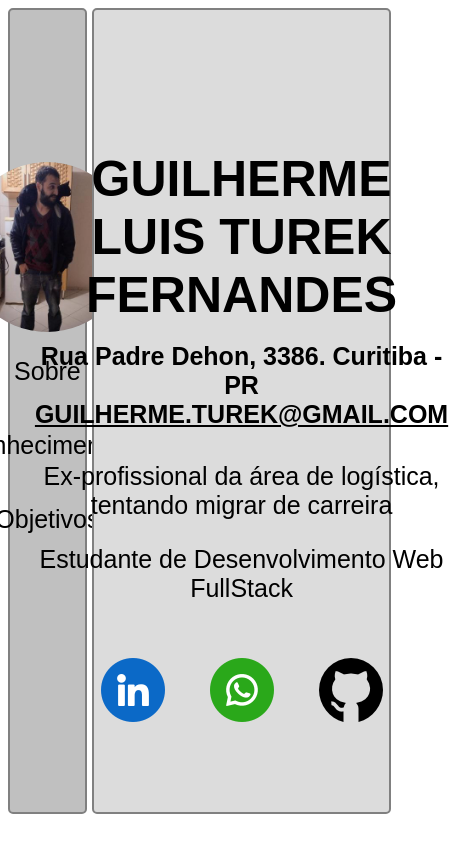
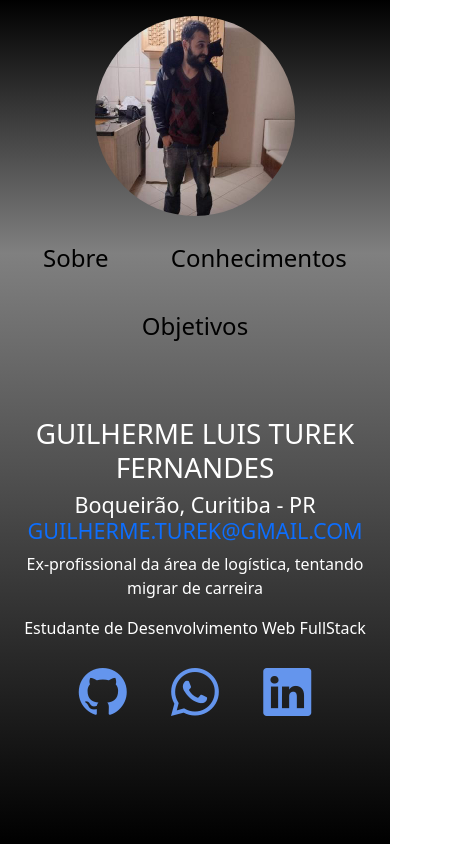
Before and after one commit to Guilherme-Turek/Portifolio, a plain HTML site: page index.html in a window 390 px wide. Shown: the whole page, 463 px wide, since content can reach past the window. Drawn offline with nearby package versions, Linux system fonts and the light colour scheme.

Commit message:
Mudança para layou responsivo. Remoção de arquivos desnecessários e adição do arquivo JS

```diff
--- /dev/null
+++ b/assets/css/style.css
@@ -0,0 +1,57 @@
+.myphoto {
+    width: 200px;
+}
+
+.info{
+    background: linear-gradient(to bottom right, black, grey);
+}
+
+button{
+    margin: 10px 0 10px 0;
+    text-decoration: none;
+    color: black !important;
+    font-size: 18pt !important;
+    cursor: pointer;
+    border: none !important;
+}
+
+button:hover{
+    text-shadow: 5px 3px 3px black;
+}
+
+a{
+    text-decoration: none;
+}
+
+.icons {
+    margin: 0 20px;
+    cursor:pointer;
+    color: cornflowerblue;
+    font-size: 3rem
+}
+
+.content{
+    background: linear-gradient(to bottom left, black, grey);
+    color: #fff;
+}
+
+ul{
+    list-style: none;
+}
+
+@media screen and (max-width: 720px){
+    .info{
+        height: 30vh;
+        background: linear-gradient(to bottom, black, grey);
+    }
+
+    a:hover{
+        color: black;
+        text-shadow: 2px 3px 3px black;
+    }
+
+    .content{
+        height: 70vh;
+        background: linear-gradient(to top, black, grey);
+    }
+}
--- /dev/null
+++ b/assets/js/script.js
@@ -0,0 +1,25 @@
+const linkAbout     = document.querySelector('#about');
+const linkKnowledge = document.querySelector('#knowledge');
+const linkObjective = document.querySelector('#objective');
+
+const about     = document.querySelector('.about');
+const knowledge = document.querySelector('.knowledge');
+const objective = document.querySelector('.objective');
+
+linkAbout.addEventListener('click', () => {
+    about.classList.replace('d-none', 'd-flex')
+    knowledge.classList.replace('d-flex' , 'd-none')
+    objective.classList.replace('d-flex' , 'd-none')
+});
+
+linkKnowledge.addEventListener('click', () => {
+    about.classList.replace('d-flex' , 'd-none')
+    knowledge.classList.replace('d-none', 'd-flex')
+    objective.classList.replace('d-flex' , 'd-none')
+});
+
+linkObjective.addEventListener('click', () => {
+    about.classList.replace('d-flex' , 'd-none')
+    knowledge.classList.replace('d-flex' , 'd-none')
+    objective.classList.replace('d-none', 'd-flex')
+});
--- a/css/conhecimentos.css
+++ /dev/null
@@ -1,38 +0,0 @@
-.conteudo {
-    background-color: #C0C0C0;
-    border: 3px solid black;
-    border-radius: 5px;
-    width: 70%;
-    height: 500px;
-    padding: 30px;
-}
-
-.growdev {
-    color: black;
-}
-
-.growdev:hover {
-    background-color: #808080;
-    border: #808080;
-    border-radius: 5px;
-    padding: 5px;
-    transform: scale(2.5);
-    transition: all 0.5s;
-}
-
-.lista {
-    display: flex;
-    flex-direction: column;
-    justify-content: center;
-    margin-top: 35px;
-    text-align: left;
-}
-
-.itens-lista {
-    padding: 20px;
-}
-
-.img-lista {
-    width: 54px;
-    margin-bottom: -15px;
-}
--- a/css/index.css
+++ /dev/null
@@ -1,32 +0,0 @@
-.conteudo {
-    padding: 15px;
-}
-
-.nome {
-    font-size: 50px;
-    margin-bottom: -15px;
-}
-
-.email {
-    color: black;
-}
-
-.email:hover {
-    background-color: #808080;
-    border: #808080;
-    border-radius: 5px;
-    padding: 5px;
-    transform: scale(2.5);
-    transition: 0.2s;
-}
-
-.icons {
-    display: flex;
-    flex-direction: row;
-    column-gap: 45px;
-}
-
-.icons2:hover {
-    transform: scale(1.5);
-    transition: all 0.5s;
-}
--- a/css/objetivos.css
+++ /dev/null
@@ -1,17 +0,0 @@
-div {
-    background-color: #C0C0C0;
-    border: 3px solid black;
-    border-radius: 5px;
-    width: 70%;
-    height: 500px;
-}
-
-.lista {
-    text-align: left;
-    list-style-position: inside;
-}
-
-.itens-list {
-    margin-top: 15px;
-    padding: 15px;
-}
--- a/css/styles.css
+++ /dev/null
@@ -1,81 +0,0 @@
-.container {
-    display: flex;
-    flex-direction: row;
-    align-items: center;
-    font-family: Arial, Helvetica, sans-serif;
-}
-
-.bloco-1 {
-    background-color: #C0C0C0;
-    width: 20%;
-    height: 95vh;
-    display: flex;
-    flex-direction: column;
-    border: 2px solid #808080;
-    border-radius: 5px;
-    align-items: center;
-}
-
-.foto {
-    max-width: 300px;
-    border-radius: 200px;
-    margin: 18vh 5px 25px 5px;
-}
-
-.menu {
-    display: flex;
-    flex-direction: column;
-    align-items: center;
-    row-gap: 45px;
-    font-size: 25px;
-    padding: px;
-}
-
-.linkmenu {
-    color: black;
-    text-decoration: none;
-    text-align: center;
-}
-
-.linkmenu:hover {
-    background-color: #808080;
-    border: #808080;
-    border-radius: 5px;
-    padding: 5px;
-    transform: scale(1.2);
-    transition: all 0.5s;
-}
-
-.bloco-2 {
-    background-color: #DCDCDC;
-    width: 79%;
-    margin-left: 5px;
-    height: 95vh;
-    border: 2px solid #808080;
-    border-radius: 5px;
-    display: flex;
-    flex-direction: column;
-    align-items: center;
-    justify-content: center;
-    gap: 15px;
-    text-align: center;
-    font-size: 25px;
-}
-
-@media (max-width: 1550px) {
-    .foto {
-        width: 230px;
-    }
-}
-
-@media (max-width: 1260px) {
-    .foto {
-        width: 190px;
-    }
-}
-
-@media (max-width: 960px) {
-    .foto {
-        width: 170px;
-    }
-}
--- a/index.html
+++ b/index.html
@@ -1,45 +1,121 @@
-<!DOCTYPE html>
+<!doctype html>
 <html lang="pt-br">
   <head>
-    <meta charset="UTF-8">
-    <meta http-equiv="X-UA-Compatible" content="IE=edge">
-    <meta name="viewport" content="width=device-width, initial-scale=1.0">
-    <title>Sobre</title>
-    <link rel="stylesheet" href="./css/styles.css">
-    <link rel="stylesheet" href="./css/index.css">
+    <meta charset="utf-8">
+    <meta name="viewport" content="width=device-width, initial-scale=1">
+    <title>Bootstrap demo</title>
+    <link href="https://cdn.jsdelivr.net/npm/bootstrap@5.2.2/dist/css/bootstrap.min.css" rel="stylesheet" integrity="sha384-Zenh87qX5JnK2Jl0vWa8Ck2rdkQ2Bzep5IDxbcnCeuOxjzrPF/et3URy9Bv1WTRi" crossorigin="anonymous">
+    <link rel="stylesheet" href="https://cdn.jsdelivr.net/npm/bootstrap-icons@1.9.1/font/bootstrap-icons.css">
+    <link rel="stylesheet" href="./assets/css/style.css">
 
   </head>
   <body>
 
-    <main class="container">
-        <section class="bloco-1">
-            <img class="foto" src="./assets/eu.jpeg" alt="Foto Guilherme">
-            <nav class="menu">
-                <a class="linkmenu" href="./index.html">Sobre</a>
-                <a class="linkmenu" href="./conhecimentos.html">Conhecimentos</a>
-                <a class="linkmenu" href="./objetivos.html">Objetivos</a>
+    <main class="container-fluid">
+      <div class="row vh-100">
+        <div class="info col-12 d-flex flex-column pt-3 col-md-3 d-md-flex flex-md-column align-items-md-center justify-content-md-center">
+          <img src="./assets/img/eu.jpeg" class="myphoto rounded-circle align-self-center">
+          <nav class="navbar justify-content-around flex-md-column justify-content-md-center">
+            <button class="btn" id="about">
+              Sobre
+            </button>
+            <button class="btn" id="knowledge">
+              Conhecimentos
+            </button>
+            <button class="btn" id="objective">
+              Objetivos
+            </button>
           </nav>
-        </section>
+        </div>
 
-        <section class="bloco-2">
-            <div class="conteudo">
-                <h1 class="nome">GUILHERME LUIS TUREK FERNANDES</h1>
-                <h4>Rua Padre Dehon, 3386. Curitiba - PR
-                    <a class="email" href="mailto:guilherme.turek@gmail.com">GUILHERME.TUREK@GMAIL.COM</a>
+        <div class="content about col-12 d-flex flex-column align-items-center justify-content-center pt-5 col-md-9 text-center">
+          <h1>
+            GUILHERME LUIS TUREK FERNANDES
+          </h1>
+          <h4>
+            Boqueirão, Curitiba - PR
+              <a href="mailto:guilherme.turek@gmail.com">
+                GUILHERME.TUREK@GMAIL.COM
+              </a>
           </h4>
-                <p>Ex-profissional da área de logística, tentando migrar de carreira</p>
-                <p>Estudante de Desenvolvimento Web FullStack</p>
+          <p>
+            Ex-profissional da área de logística, tentando migrar de carreira
+          </p>
+          <p>
+            Estudante de Desenvolvimento Web FullStack
+          </p>
+          <div>
+            <a href="https://github.com/Guilherme-Turek">
+              <i class="bi bi-github icons"></i>
+            </a>
+            <a href="https://api.whatsapp.com/send?phone=5541991995905&text=Ol%C3%A1%2C%20deixe%20sua%20mensagem!!">
+              <i class="bi bi-whatsapp icons"></i>
+            </a>
+            <a href="https://www.linkedin.com/in/guilherme-luis-078869232/">
+              <i class="bi bi-linkedin icons"></i>
+            </a>
           </div>
-            <div class="icons">
-                <a class="icons2" target="_blank" href="https://www.linkedin.com/in/guilherme-luis-078869232/">
-                    <img src="./assets/linkedin.png" alt="linkedin"></a>
-                <a class="icons2" target="_blank" href="https://api.whatsapp.com/send?phone=5541991995905&text=Ol%C3%A1%2C%20deixe%20sua%20mensagem!!">
-                    <img src="./assets/whatsapp.png" alt="whatsapp"></a>
-                <a class="icons2" target="_blank" href="https://github.com/Guilherme-Turek">
-                    <img src="./assets/github.png" alt="github"></a>
         </div>
-        </section>
+
+        <div class="content knowledge col-12 d-none flex-column align-items-center justify-content-center pt-5 col-md-9 text-center">
+          <h1>
+              Conhecimentos
+          </h1>
+          <p>
+              Estudante do programa Starter FullStack Web Developer da
+              <a href="https://www.growdev.com.br/starter">
+                  GrowDev
+              </a>
+          </p>
+          <br>
+          <ul class="text-start d-flex">
+              <div class="mx-5">
+                  <li class="my-3">
+                  <i class="bi bi-filetype-html" style="font-size: 1.3em;"> HTML</i>
+                  </li>
+                  <li class="my-3">
+                      <i class="bi bi-filetype-css" style="font-size: 1.3em;"> CSS</i>
+                  </li>
+                  <li class="my-3">
+                      <i class="bi bi-filetype-js" style="font-size: 1.3em;"> JavaScript</i>
+                  </li>
+              </div>
+              <div class="mx-5">
+                  <li class="my-3">
+                  <i class="bi bi-filetype-tsx" style="font-size: 1.3em;"> TypeScript</i>
+                  </li>
+                  <li class="my-3">
+                      <i class="bi bi-bootstrap" style="font-size: 1.3em;"> Bootstrap</i>
+                  </li>
+              </div>
+          </ul>
+      </div>
+
+      <div class="content objective col-12 d-none flex-column align-items-center justify-content-center pt-5 col-md-9 text-center">
+        <h1>
+            Objetivos
+        </h1>
+        <p>
+            <ul class="text-start">
+                <li class="my-3">
+                    Concluir o programa FullStack
+                </li>
+                <li class="my-3">
+                    Entrar no mercado de trabalho com desenvolvedor web
+                </li>
+                <li class="my-3">
+                    Aprender desenvolvimento para mobile
+                </li>
+                <li class="my-3">
+                    Me desenvolver nas linguagens utilizadas para desenvolvimento
+                </li>
+            </ul>
+        </p>
+    </div>
+      </div>
     </main>
 
+    <script src="./assets/js/script.js"></script>
+    <script src="https://cdn.jsdelivr.net/npm/bootstrap@5.2.2/dist/js/bootstrap.bundle.min.js" integrity="sha384-OERcA2EqjJCMA+/3y+gxIOqMEjwtxJY7qPCqsdltbNJuaOe923+mo//f6V8Qbsw3" crossorigin="anonymous"></script>
   </body>
 </html>
```
Also changed, not shown: conhecimentos.html (deleted, +0 -40 lines), objetivos.html (deleted, +0 -36 lines), assets/css-3.png (deleted), assets/github.png (deleted), assets/html-5(1).png (deleted), assets/img/eu.jpeg (renamed from assets/eu.jpeg), assets/js.png (deleted), assets/linkedin.png (deleted), assets/whatsapp.png (deleted). Lines whose indentation alone changed are shown as unchanged.
